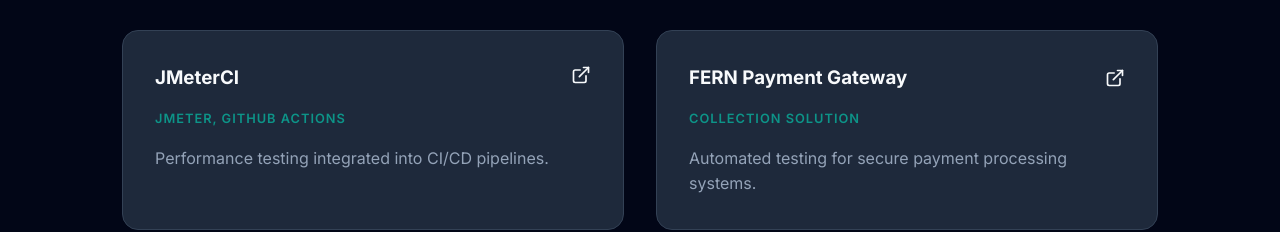
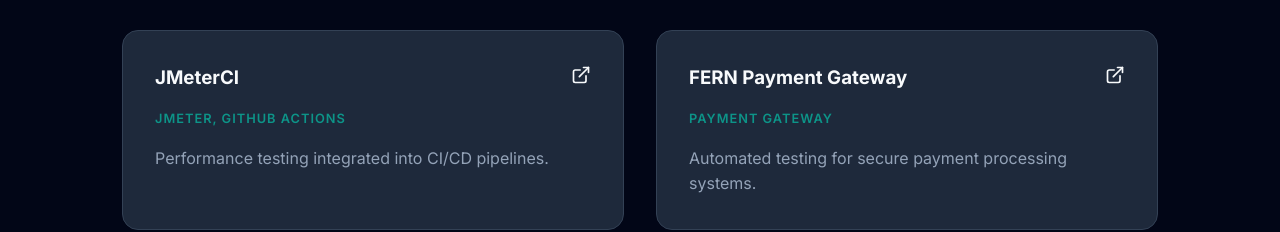
Before and after one commit to fr3drick/portfolio, a React (Create React App) app: page / in a window 1280 px wide. Shown: the part 3830-4062 px from the top of the page. Built offline with nearby package versions, Linux system fonts and the light colour scheme; the HTML template or start-up script is replaced by a standard one.

Commit message:
update project details for FERN Payment Gateway, added link and corrected tech description

```diff
--- a/src/App.js
+++ b/src/App.js
@@ -218,8 +218,9 @@
     },
     {
       title: "FERN Payment Gateway",
-      tech: "Collection solution",
-      desc: "Automated testing for secure payment processing systems."
+      tech: "Payment gateway",
+      desc: "Automated testing for secure payment processing systems.",
+      link: "https://fernng.com/"
     }
   ];
 
```
